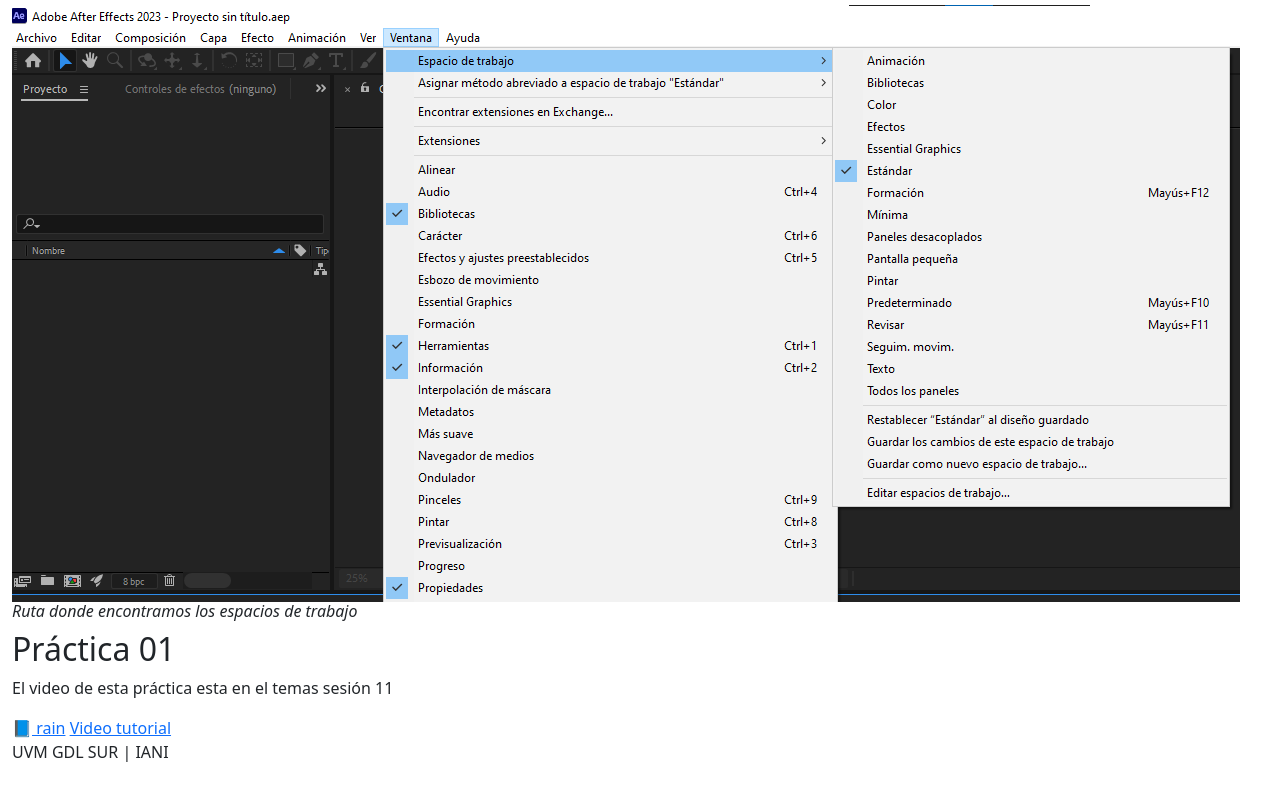
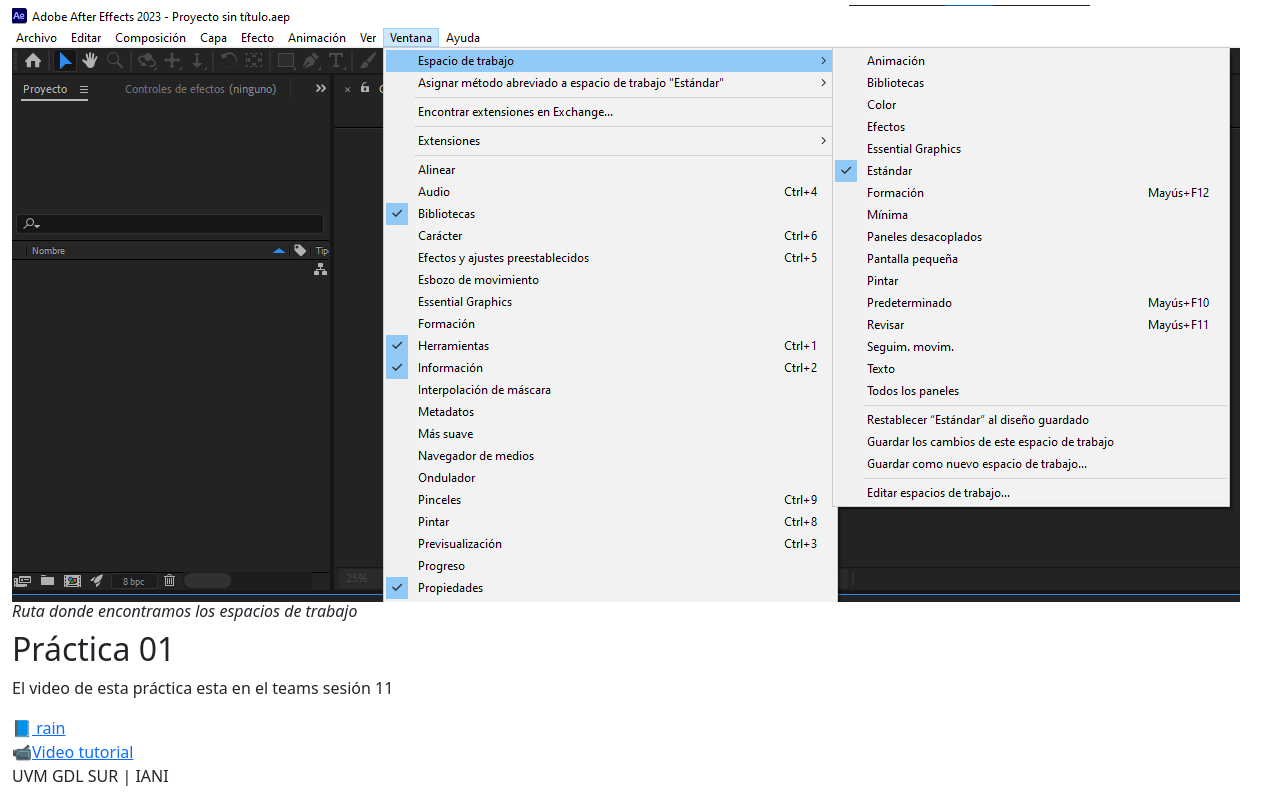
Before and after one commit to beztao01/efectos-visuales, a plain HTML site: page html/after.html in a window 1280 px wide. Shown: the part 225-1029 px from the top of the page. Before the commit the page ends 1005 px from the top, so only its background shows below. Drawn offline with nearby package versions, Linux system fonts and the light colour scheme.

Commit message:
add practica 01

```diff
--- a/html/after.html
+++ b/html/after.html
@@ -27,9 +27,9 @@
     </article>
     <article>
       <h2>Práctica 01</h2>
-      <p>El video de esta práctica esta en el temas sesión 11</p>
-      📘<a href="./assets/rain.pdf"> rain</a>
-      <a href="https://www.youtube.com/watch?v=1SM5-gfSuX0">Video tutorial</a>
+      <p>El video de esta práctica esta en el teams sesión 11</p>
+      📘<a href="./assets/rain.pdf"> rain</a> <br>
+      📹<a href="https://www.youtube.com/watch?v=1SM5-gfSuX0">Video tutorial</a>
 
     </article>
     <footer>
```
